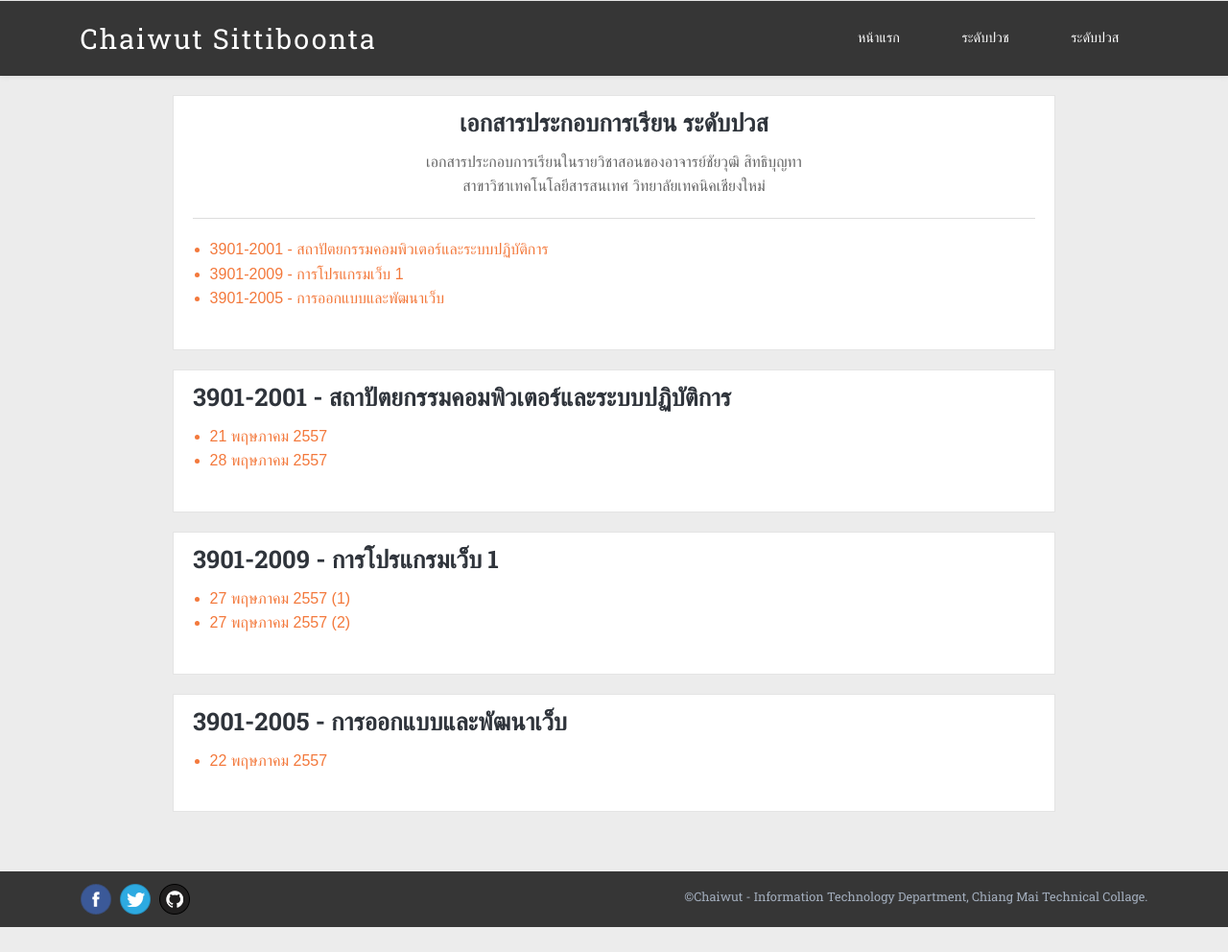
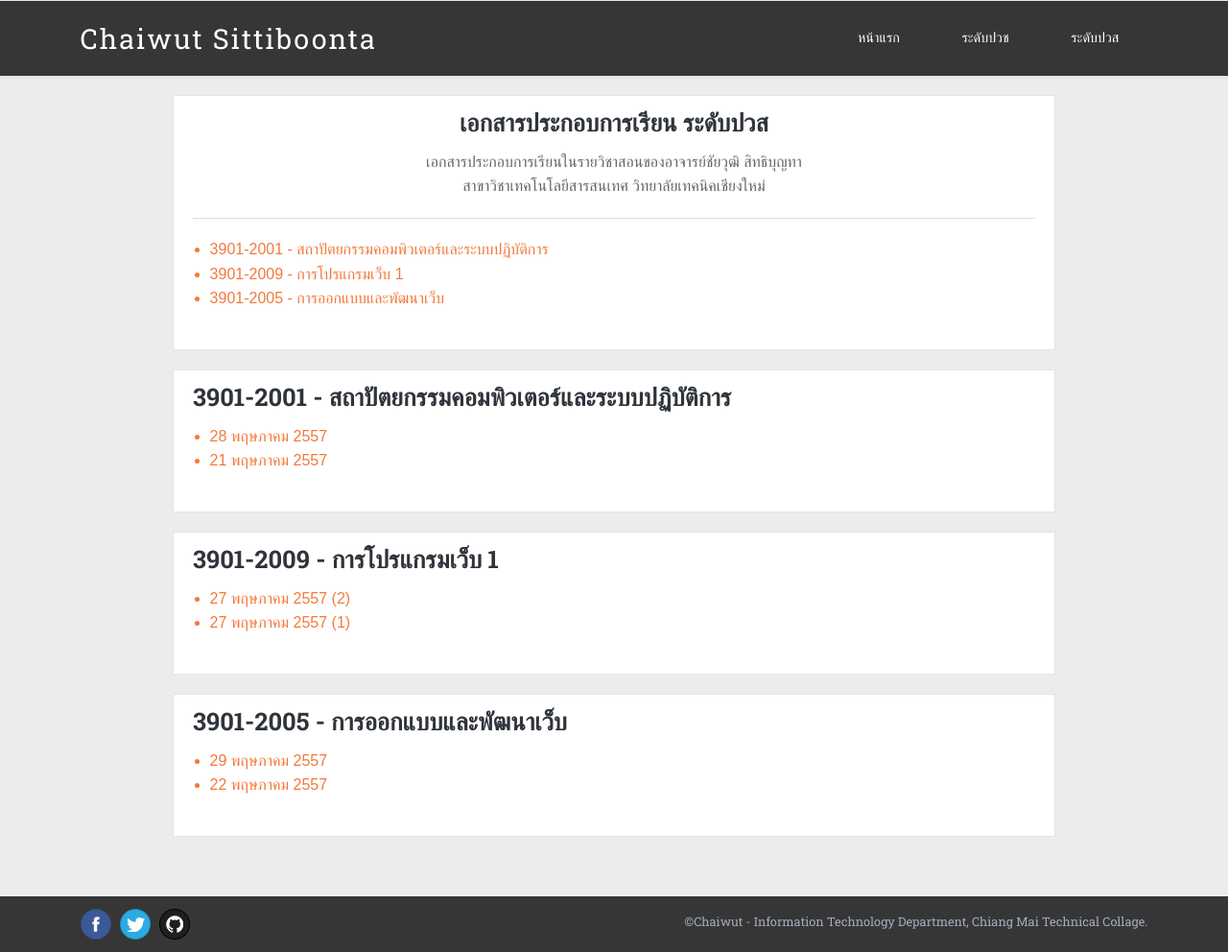
Before and after one commit to ichaiwut/ichaiwut.github.io, a Jekyll site: the page built from slides/high-diploma.html, in a window 1280 px wide. Shown: the whole page at 96% size. Built offline with Jekyll 4.4.1, drawn with Linux system fonts in a browser that asks for light colours; Markdown is read by kramdown in place of the engine named in the settings; before the commit the page ends 966 px from its top, so only the background shows below that.

Commit message:
Added slide and sort slid

```diff
--- a/slides/diploma.html
+++ b/slides/diploma.html
@@ -48,16 +48,16 @@ pagename: Slide
 			<div class="post-list-container slide-con" id="database">
 				<h2>2901-2005 - การจัดการฐานข้อมูลเบื้องต้น</h2>
 				<ul>
+					<li><a href="https://www.dropbox.com/s/m3bktwr8pgqq38s/2901-2005_29-05-14.pdf">29 พฤษภาคม 2557</a></li>
 					<li><a href="https://www.dropbox.com/s/y8ho2j8nf4endox/2901-2005_26-05-14.pdf">22 พฤษภาคม 2557</a></li>
-					<li><a href="https://www.dropbox.com/s/m3bktwr8pgqq38s/2901-2005_29-05-14.pdf">29 พฤษภาคม 2557</a></li>
 				</ul>
 			</div>
 
 			<div class="post-list-container slide-con" id="html-dev">
 				<h2>2901-2006 - การพัฒนาเว็บด้วยภาษาเอชทีเอ็มแอล</h2>
 				<ul>
+					<li><a href="https://www.dropbox.com/s/7gilgyveloy41cq/2901-2006_26-05-14_2.pdf">26 พฤษภาคม 2529 (2)</a></li>
 					<li><a href="https://www.dropbox.com/s/su4tpqsykvoqb5c/2901-2006_26-05-2014.pdf">26 พฤษภาคม 2529 (1)</a></li>
-					<li><a href="https://www.dropbox.com/s/7gilgyveloy41cq/2901-2006_26-05-14_2.pdf">26 พฤษภาคม 2529 (2)</a></li>
 				</ul>
 			</div>
 
--- a/slides/high-diploma.html
+++ b/slides/high-diploma.html
@@ -32,22 +32,23 @@ pagename: Slide
 			<div class="post-list-container slide-con" id="com-art">
 				<h2>3901-2001 - สถาปัตยกรรมคอมพิวเตอร์และระบบปฏิบัติการ</h2>
 				<ul>
+					<li><a href="https://www.dropbox.com/s/caqk067p1v2fk6e/3901-2001_28-05-2014.pdf" target="_blank">28 พฤษภาคม 2557</a></li>
 					<li><a href="https://www.dropbox.com/s/5a86sbpd3d8ydrc/3901-2001_21-05-14.pdf" target="_blank">21 พฤษภาคม 2557</a></li>
-					<li><a href="https://www.dropbox.com/s/caqk067p1v2fk6e/3901-2001_28-05-2014.pdf" target="_blank">28 พฤษภาคม 2557</a></li>
 				</ul>
 			</div>
 
 			<div class="post-list-container slide-con" id="web-program">
 				<h2>3901-2009 - การโปรแกรมเว็บ 1</h2>
 				<ul>
+					<li><a href="https://dl.dropboxusercontent.com/u/17122608/forprint/3901-2009/3901-2009_27-05-2014_2.pdf" target="_blank">27 พฤษภาคม 2557 (2)</a></li>
 					<li><a href="https://dl.dropboxusercontent.com/u/17122608/forprint/3901-2009/3901-2009_27-05-2014_1.pdf" target="_blank">27 พฤษภาคม 2557 (1)</a></li>
-					<li><a href="https://dl.dropboxusercontent.com/u/17122608/forprint/3901-2009/3901-2009_27-05-2014_2.pdf" target="_blank">27 พฤษภาคม 2557 (2)</a></li>
 				</ul>
 			</div>
 
 			<div class="post-list-container slide-con" id="webdesign">
 				<h2>3901-2005 - การออกแบบและพัฒนาเว็บ</h2>
 				<ul>
+					<li><a href="https://dl.dropboxusercontent.com/u/17122608/forprint/3901-2005/3901-2005_29-05-14.pdf">29 พฤษภาคม 2557</a></li>
 					<li><a href="https://www.dropbox.com/s/hdi2hn1dh4stosl/3901-2005_22-05-2014.pdf">22 พฤษภาคม 2557</a></li>
 				</ul>
 			</div>
```
